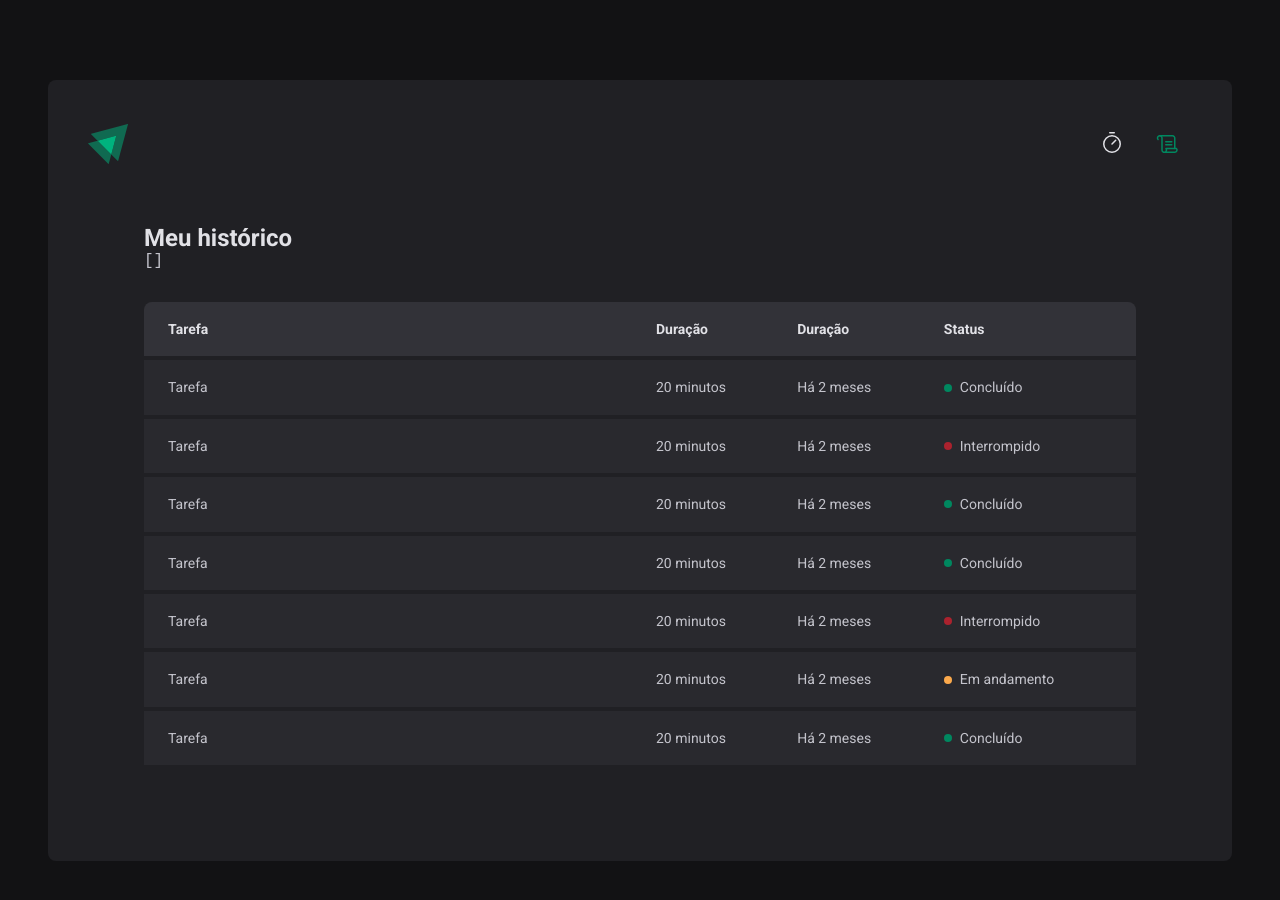
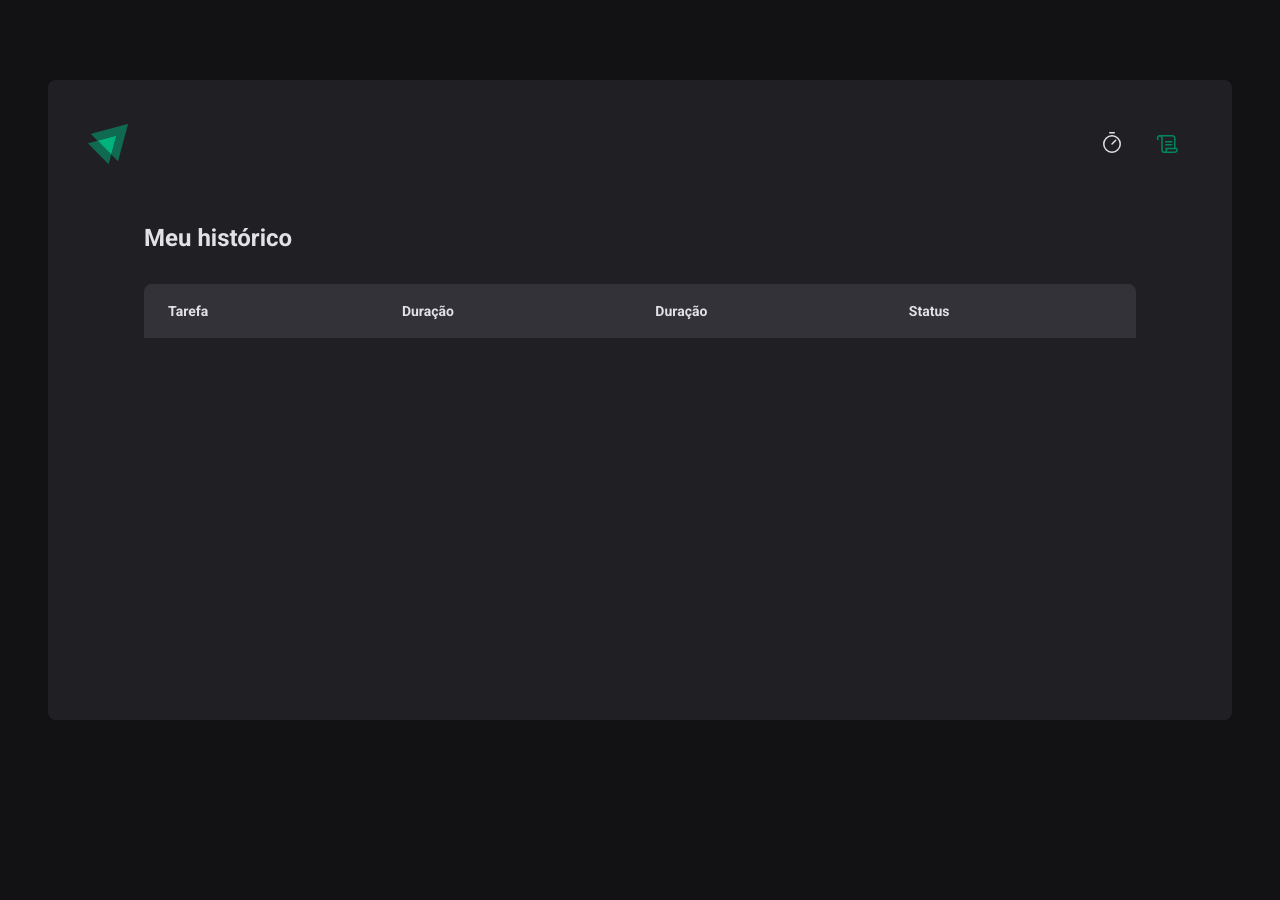
Before and after one commit to Igor-Thiago/Timer_Ignite, a React (Vite) app: page /history in a window 1280 px wide. Shown: the top 900 px of the page. After the commit the page ends 800 px from the top, so only its background shows below. Built offline with nearby package versions, Linux system fonts and the light colour scheme.

Commit message:
Finalizando histórico do timer

```diff
--- a/src/pages/History/index.tsx
+++ b/src/pages/History/index.tsx
@@ -1,4 +1,6 @@
 import { useContext } from 'react'
+import { formatDistanceToNow} from 'date-fns'
+import {ptBR} from 'date-fns/locale'
 import { HistoryContainer, HistoryList, Status } from './styles'
 import { CyclesContext } from '../../contexts/CyclesContext'
 export function History() {
@@ -7,8 +9,6 @@
   return (
     <HistoryContainer>
       <h1>Meu histórico</h1>
-
-      <pre>{JSON.stringify(cycles, null, 2)}</pre>
       <HistoryList>
         <table>
           <thead>
@@ -20,62 +20,25 @@
             </tr>
           </thead>
           <tbody>
-            <tr>
-              <td>Tarefa</td>
-              <td>20 minutos</td>
-              <td>Há 2 meses</td>
-              <td>
-                <Status statusColor ="green">Concluído</Status>
-              </td>
-            </tr>
-            <tr>
-              <td>Tarefa</td>
-              <td>20 minutos</td>
-              <td>Há 2 meses</td>
-              <td>
-                <Status statusColor ="red">Interrompido</Status>
-              </td>
-            </tr>
-            <tr>
-              <td>Tarefa</td>
-              <td>20 minutos</td>
-              <td>Há 2 meses</td>
-              <td>
-                <Status statusColor ="green">Concluído</Status>
-              </td>
-            </tr>
-            <tr>
-              <td>Tarefa</td>
-              <td>20 minutos</td>
-              <td>Há 2 meses</td>
-              <td>
-                <Status statusColor ="green">Concluído</Status>
-              </td>
-            </tr>
-            <tr>
-              <td>Tarefa</td>
-              <td>20 minutos</td>
-              <td>Há 2 meses</td>
-              <td>
-                <Status statusColor ="red">Interrompido</Status>
-              </td>
-            </tr>
-            <tr>
-              <td>Tarefa</td>
-              <td>20 minutos</td>
-              <td>Há 2 meses</td>
-              <td>
-                <Status statusColor ="yellow">Em andamento</Status>
-              </td>
-            </tr>
-            <tr>
-              <td>Tarefa</td>
-              <td>20 minutos</td>
-              <td>Há 2 meses</td>
-              <td>
-                <Status statusColor ="green">Concluído</Status>
-              </td>
-            </tr>
+            {cycles.map(cycle => {
+              return (
+                <tr key={cycle.id}>
+                  <td>{cycle.task}</td>
+                  <td>{cycle.minutesAmount} minutos</td>
+                  <td>{formatDistanceToNow(cycle.startDate, {
+                    addSuffix: true,
+                    locale: ptBR,
+                    })}
+                  </td>
+                  <td>
+                    {cycle.finishedDate && (<Status statusColor ="green">Concluído</Status>)}
+                    {cycle.interruptedDate && (<Status statusColor ="red">Interrompido</Status>)}
+                    {(!cycle.finishedDate && !cycle.interruptedDate) && (<Status statusColor ="yellow">Em andamento</Status>)}
+
+                  </td>
+              </tr>
+              )
+            })}
           </tbody>
         </table>
       </HistoryList>
```
